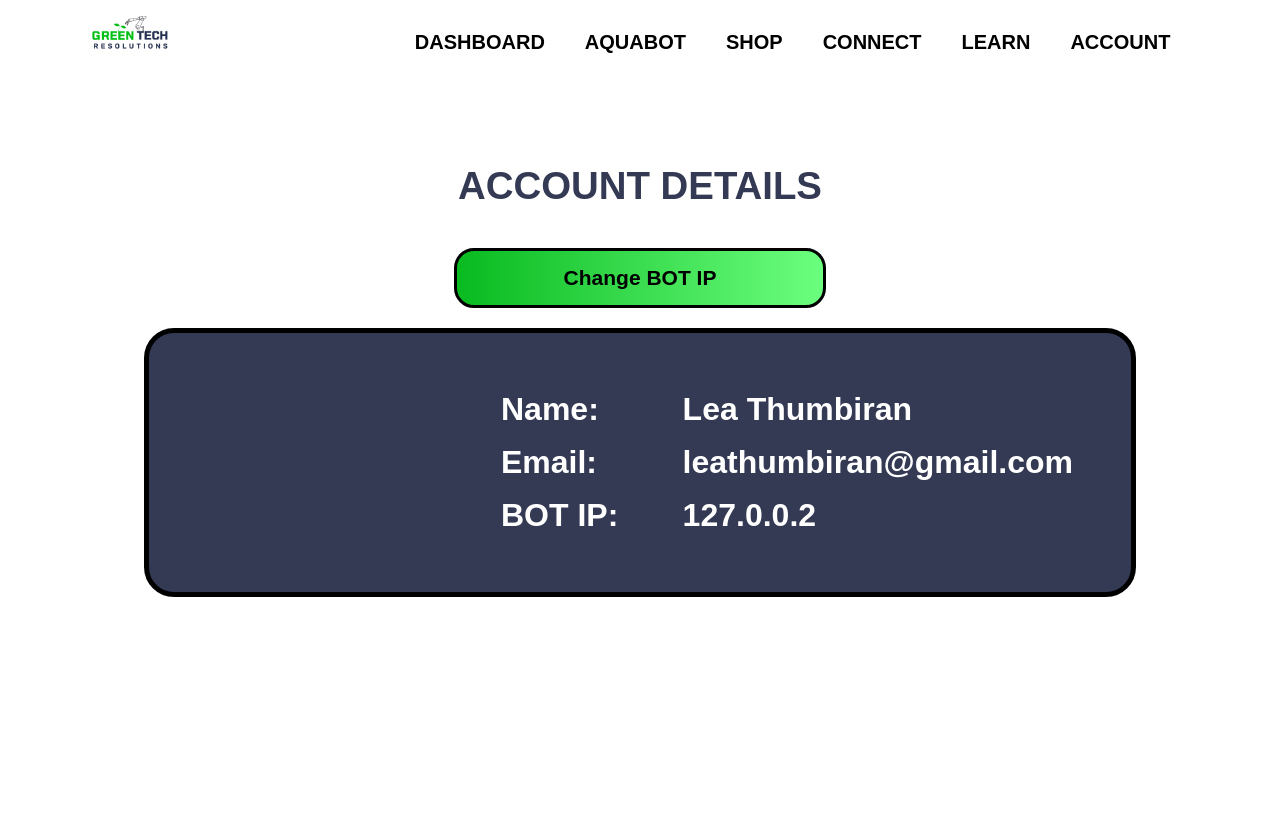
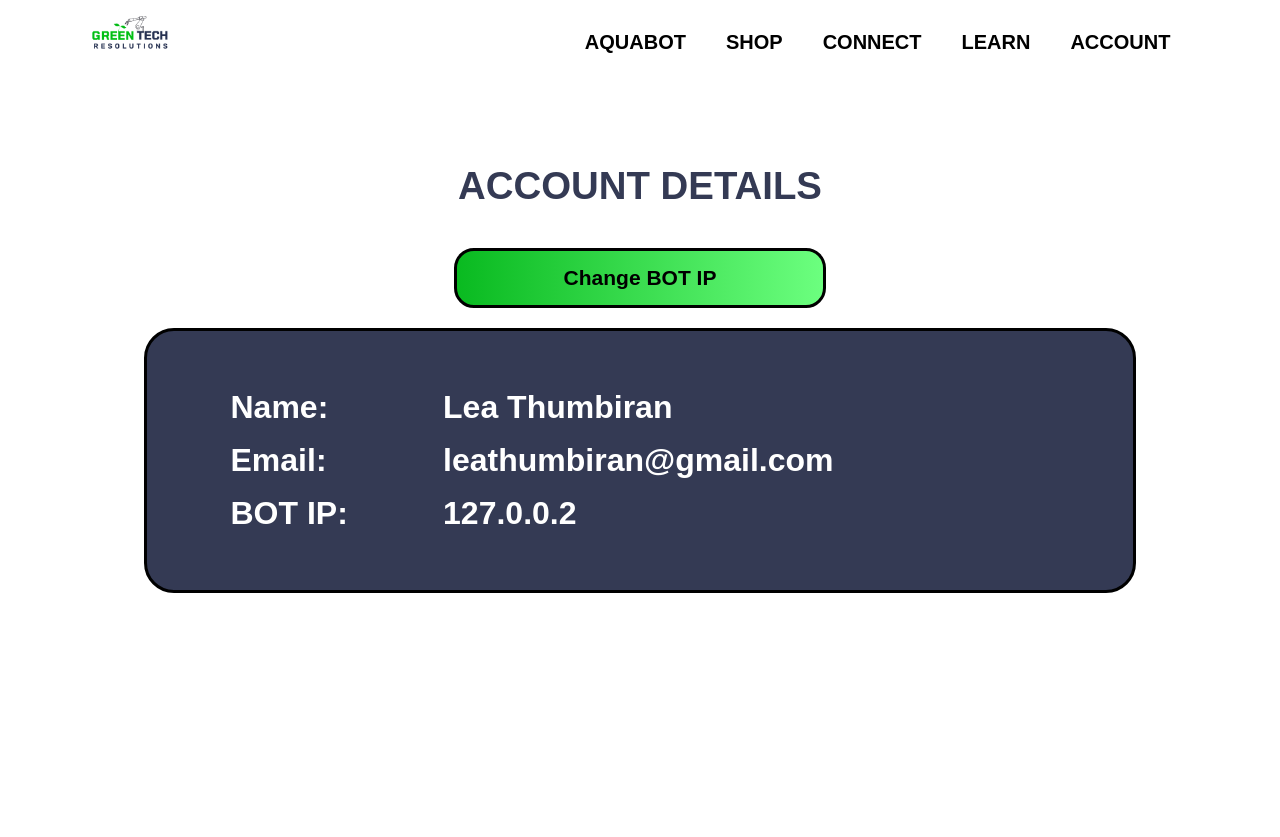
Before and after one commit to leathumbiran02/GreenTechResolutions, a PHP site: page /account.php in a window 1280 px wide. Shown: the top 837 px of the page. Run offline with PHP 8.4, Linux system fonts and the light colour scheme; a user stored in the database is signed in; data comes from the database, SQL or seed files in the repository.

Commit message:
Update 2:
Removed the dashboard.php file.
Changed redirects when logging in from dashboard.php to plant.php.
Fixed CSS conflicts and adjusted styling.
Moved conflicting styling to tank.php.

```diff
--- a/greentech_resolutions/account.php
+++ b/greentech_resolutions/account.php
@@ -99,29 +99,29 @@
                     echo "<h1 class='chat-page-toggle_register_login_btn'><br>Account Details</h1>";
                     echo "<a href='manage_bot_ip.php'><button class='addbutton'>Change BOT IP</button></a>";
                     echo "<div class='user-info'>";
-                    echo    "<table>";
+                    echo    "<table class='user-info-table'>";
                     echo        "<tbody>";
                     echo            "<tr>";
-                    echo                "<td>";
-                    echo                    "<th>Name:</th>";
+                    echo                "<td class='user-td'>";
+                    echo                    "<th class='user-th'>Name:</th>";
                     echo                "</td>";
-                    echo                "<td>";
+                    echo                "<td class='user-td'>";
                     echo                    "$full_name";
                     echo                "</td>";
                     echo            "</tr>";
                     echo            "<tr>";
-                    echo                "<td>";
-                    echo                    "<th>Email:</th>";
+                    echo                "<td class='user-td'>";
+                    echo                    "<th class='user-th'>Email:</th>";
                     echo                "</td>";
-                    echo                "<td>";
+                    echo                "<td class='user-td'>";
                     echo                    "$email";
                     echo                "</td>";
                     echo            "</tr>";
                     echo            "<tr>";
-                    echo                "<td>";
-                    echo                    "<th>BOT IP:</th>";
+                    echo                "<td class='user-td'>";
+                    echo                    "<th class='user-th'>BOT IP:</th>";
                     echo                "</td>";
-                    echo                "<td>";
+                    echo                "<td class='user-td'>";
                     echo                    "$bot_ip";
                     echo                "</td>";
                     echo            "</tr>";
--- a/greentech_resolutions/menu.php
+++ b/greentech_resolutions/menu.php
@@ -1,8 +1,8 @@
 <!-- This will be the code for the menu that appears on all pages in the website: -->
 
-<!-- Adding a logo that navigates to the dashboard page when logged in: -->
+<!-- Adding a logo that navigates to the plant page when logged in: -->
 <?php if(isset($_SESSION['users']) && $_SESSION['users'] == true): ?>
-    <a href="dashboard.php"><img class="logo" src="images/gtr-logo.png" alt="GreenTechResolutions"></a>
+    <a href="plant.php"><img class="logo" src="images/gtr-logo.png" alt="GreenTechResolutions"></a>
 <?php else: ?> <!-- Logo to navigate to the about us page when not logged in: -->
     <a href="about_us.php"><img class="logo" src="images/gtr-logo.png" alt="GreenTechResolutions"></a>
 <?php endif; ?>
@@ -16,7 +16,6 @@
     <ul>
         <!-- Only display this menu if the person logged in is a user: -->
         <?php if(isset($_SESSION['users']) && $_SESSION['users'] == true): ?>
-            <li><a href="dashboard.php">Dashboard</a></li>
             <li><a>AquaBot</a>
                 <ul>
                     <li><a href="plant.php">Plants</a></li>
--- a/greentech_resolutions/style.css
+++ b/greentech_resolutions/style.css
@@ -252,7 +252,7 @@ header label{
 .user-info{
     width: 80%;
     background-color: #343A54;
-    border: 5px solid #000000;
+    border: 3px solid #000000;
     border-radius: 30px;
     margin: 0 auto;
     display: flex;
@@ -264,7 +264,7 @@ header label{
     padding: 50px;
 }
 
-table{ /* Table to display the users' information on the account page */
+.user-info-table{ /* Table to display the users' information on the account page */
     border-collapse: collapse;
     color: #ffffff;
     font-family: 'Arial',sans-serif;
@@ -272,7 +272,7 @@ table{ /* Table to display the users' information on the account page */
     width:100%;
     font-size:2em;
 }
-th,td{
+th.user-th, td.user-td{
     padding: 8px;
     text-align: left;
 }
@@ -566,14 +566,14 @@ th,td{
 /* Adjusting for even smaller screens: */
 @media(max-width:480px){ /* Screens with a width of 480px: */
 
-    table{ /* Table to display the users' information on the account page */
+    .user-info-table{ /* Table to display the users' information on the account page */
         font-size:2em;
     }
 }
 
 @media(max-width:412px){ /* Screens with a width of 412px: */
 
-    table{ /* Table to display the users' information on the account page */
+    .user-info-table{ /* Table to display the users' information on the account page */
         font-size:1.5em;
     }
 
@@ -585,7 +585,7 @@ th,td{
 
 @media(max-width:320px){ /* Screens with a width of 320px: */
 
-    table{ /* Table to display the users' information on the account page */
+    .user-info-table{ /* Table to display the users' information on the account page */
         font-size:1em;
     }
 }
@@ -665,25 +665,6 @@ a.addbutton{
     border: none;
 }
 
-/* Ensure that the table and its cells take the full width of the container */
-table {
-    width: 100%;
-}
-
-td {
-    width: 33.33%; /* Divide the table width into equal parts for each cell */
-}
-
-/* Set the card class styles */
-.card {
-
-    padding: 10px; /* Reduce the padding to make the cards smaller */
-    position: relative;
-    width: 333px; /* Adjust the size as needed */
-    height: 333px; /* Adjust the size as needed */
-    perspective: 1000px; /* Create the 3D effect */
-}
-
 .flip-card-inner {
     position: relative;
     width: 333px; /* Adjust the size as needed */
--- a/greentech_resolutions/user_login.php
+++ b/greentech_resolutions/user_login.php
@@ -43,7 +43,7 @@
                 $full_name = $row['full_name']; //Get the user's first name from the database:
 
                 echo "<script>alert('Welcome $full_name.')</script>"; //Display a successful login message to the user:
-                header('Refresh: 1; url=dashboard.php'); //Redirect to the dashboard page:
+                header('Refresh: 1; url=plant.php'); //Redirect to the plant page:
                 exit();
             }else{
                 //If the user was not found in the users table, display an error message:
```
Also changed, not shown: greentech_resolutions/dashboard.php (deleted, +0 -106 lines), greentech_resolutions/tank.php (+12 -1 lines).
